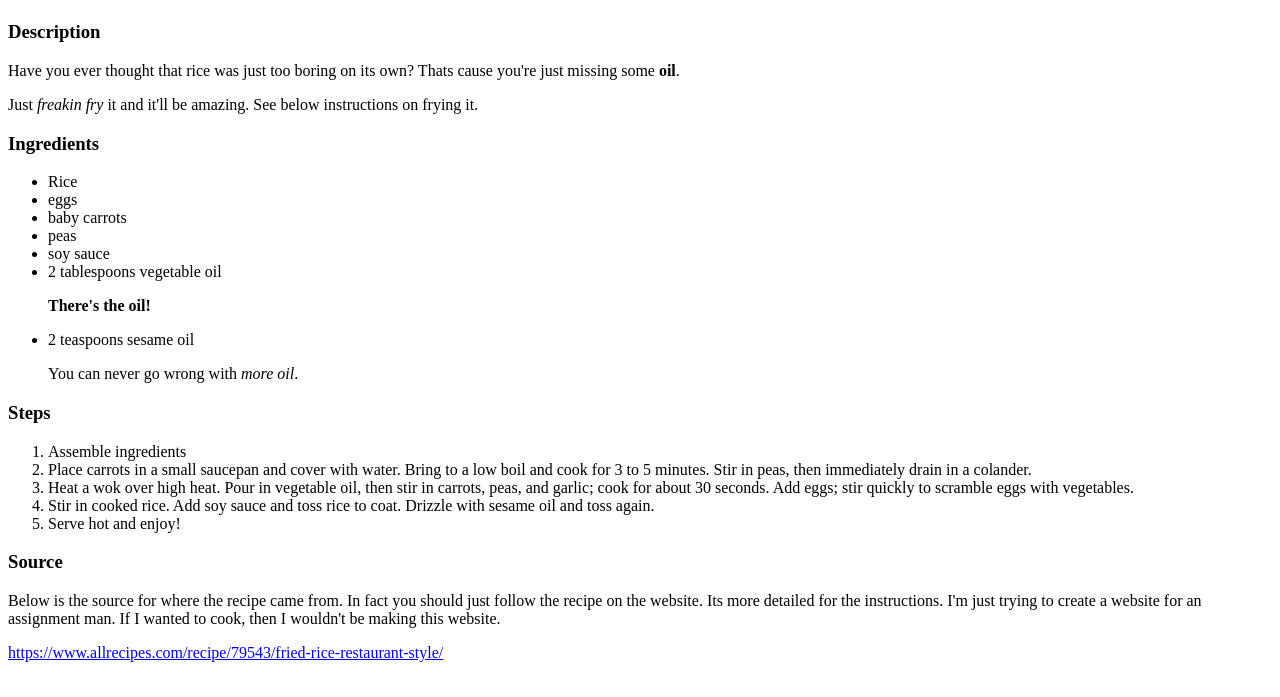
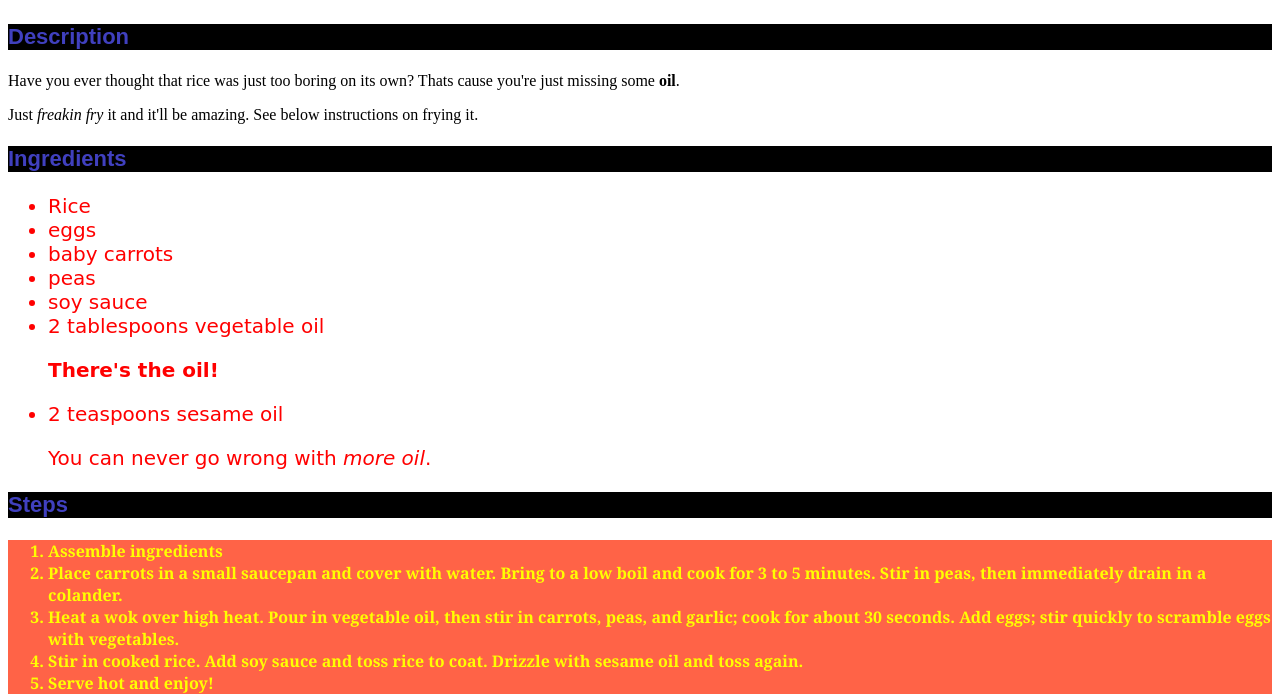
Before and after one commit to Sloop-Whoopity/odin-recipes, a plain HTML site: page recipes/fried_rice.html in a window 1280 px wide. Shown: the part 670-1367 px from the top of the page. Before the commit the page ends 1340 px from the top, so only its background shows below. Drawn offline with Linux system fonts and the light colour scheme.

Commit message:
Add CSS Styling to Website
Added CSS stylesheet to the web pages to add fonts, background colors,
regular colors and more to the website.

```diff
--- a/recipes/fried_rice.html
+++ b/recipes/fried_rice.html
@@ -3,6 +3,7 @@
     <head>
         <meta charset="utf-8">
         <title>Fried Rice</title>
+        <link rel="stylesheet" href="../style.css">
     </head>
 
     <body>
@@ -17,7 +18,7 @@
             <p>Just <em>freakin fry</em> it and it'll be amazing.  See below instructions on frying it.</p>
 
         <h3>Ingredients</h3>
-            <ul>
+            <ul class="ingredients">
                 <li>Rice</li>
                 <li>eggs</li>
                 <li>baby carrots</li>
@@ -28,7 +29,7 @@
             </ul>
 
         <h3>Steps</h3>
-            <ol>
+            <ol id="fried_rice_steps">
                 <li>Assemble ingredients</li>
                 <li>Place carrots in a small saucepan and cover with water. Bring to a low boil and cook for 3 to 5 minutes.
                     Stir in peas, then immediately drain in a colander. </li>
--- /dev/null
+++ b/style.css
@@ -0,0 +1,21 @@
+/**stylesheet**/
+
+h3 {
+    font-size: 22px;
+    color: hsl(240,50%,50%);
+    font-family: "Arial", "Verdana", cursive;
+    background-color: black;
+}
+
+.ingredients{
+    font-size: 20px;
+    font-family: cursive;
+    color: red;
+}
+
+#fried_rice_steps {
+    color: yellow;
+    background-color: tomato;
+    font-family:Georgia, 'Times New Roman', Times, serif;
+    font-weight: bold;
+}
```
Also changed, not shown: recipes/cheeseburger.html (+2 -1 lines), recipes/fettucine.html (+2 -1 lines).
